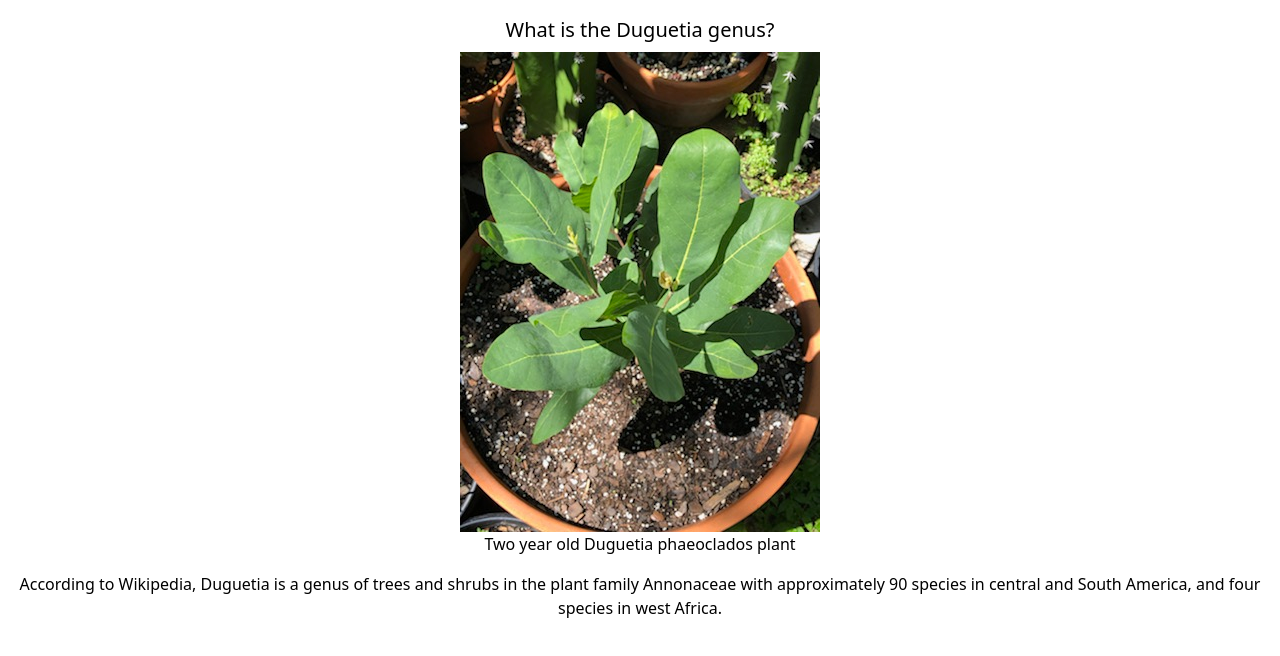
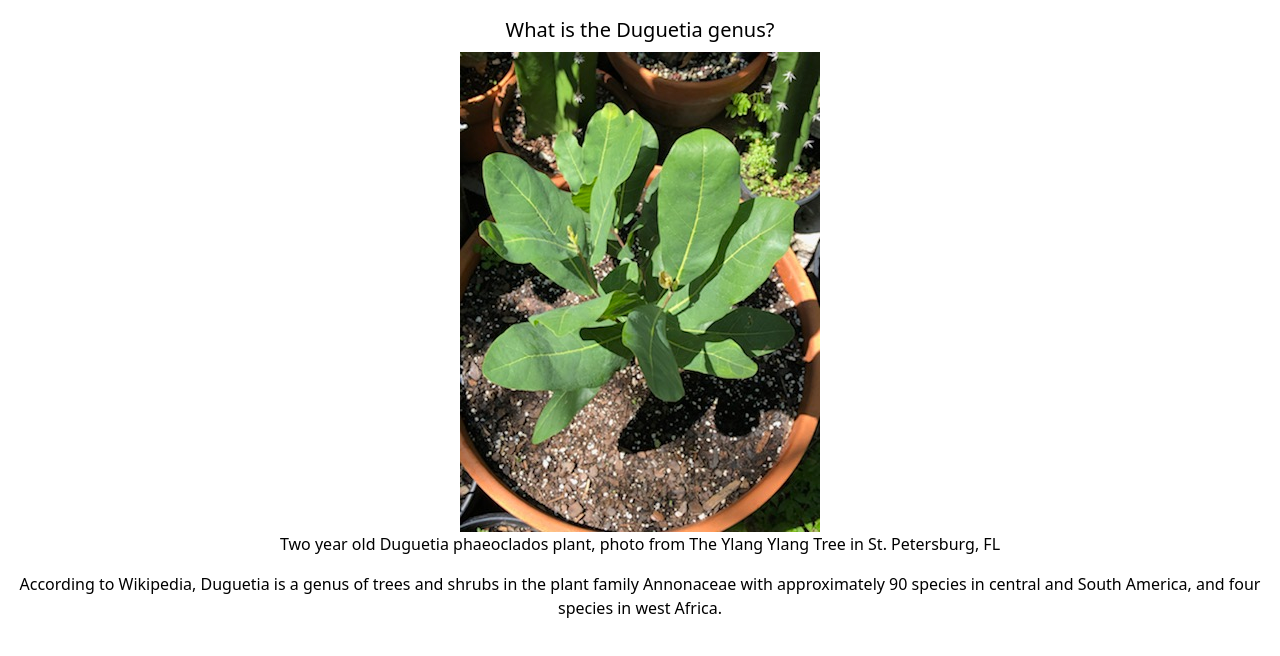
Before and after one commit to AlexVCS/Duguetia, a SvelteKit app: page / in a window 1280 px wide. Shown: the top 656 px of the page. Built offline with nearby package versions, Linux system fonts and the light colour scheme.

Commit message:
added to figcaption where the plant is being grown

```diff
--- a/src/routes/+page.svelte
+++ b/src/routes/+page.svelte
@@ -5,7 +5,7 @@
 <h1 class="text-center text-xl mt-4 mb-2">What is the Duguetia genus?</h1>
 <figure class="text-center pb-4">
     <img class="mx-auto" src={duguetia_phaeoclados} alt="duguetia phaeoclados plant">
-    <figcaption>Two year old Duguetia phaeoclados plant</figcaption>
+    <figcaption>Two year old Duguetia phaeoclados plant, photo from The Ylang Ylang Tree in St. Petersburg, FL</figcaption>
 </figure>
 <div class="flex justify-center	text-center">
     <p>
```
